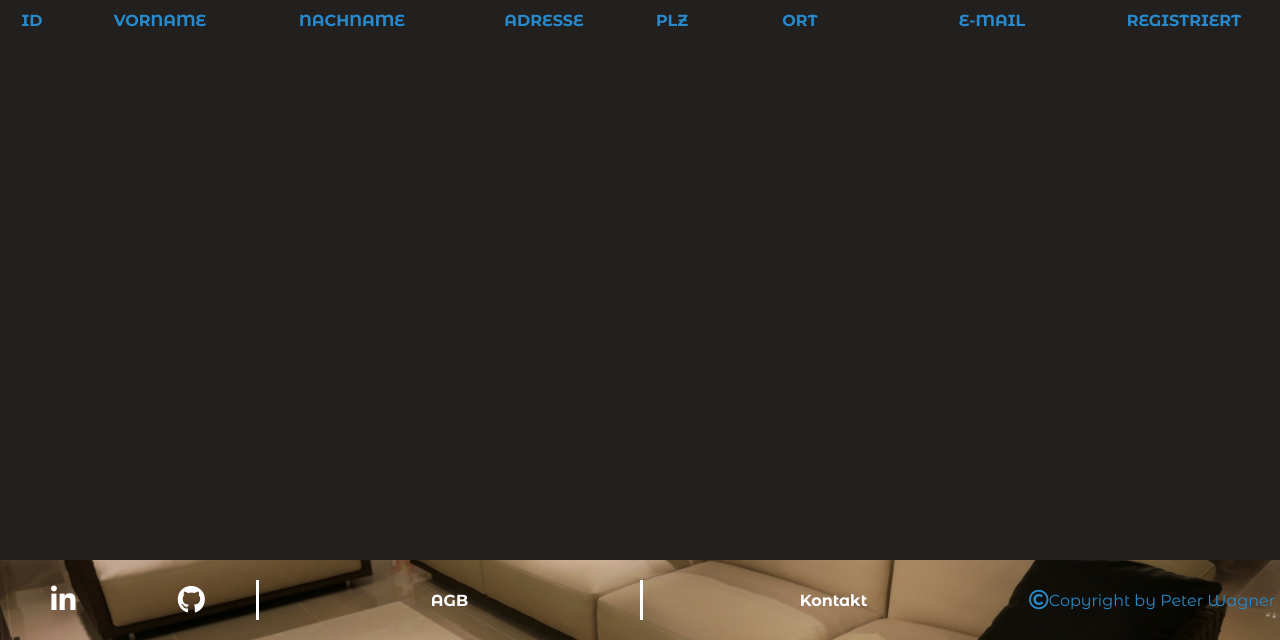
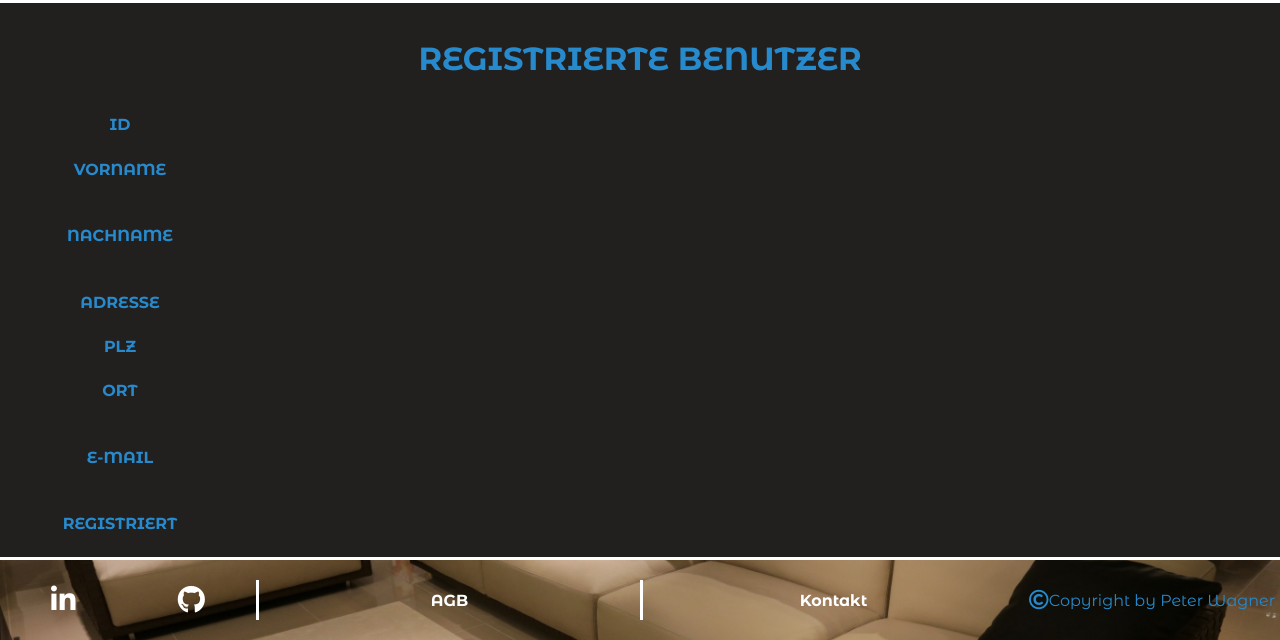
Before and after one commit to PWagner86/livingroom_visualiser, a PHP site: page /05_unterseiten/benutzer.php in a window 1280 px wide. Shown: the part 160-800 px from the top of the page. Run offline with PHP 8.4, Linux system fonts and the light colour scheme; the visitor is signed in with stand-in values (Sample User, id 1); data that the repository does not hold is empty.

Commit message:
added some styling and some users

```diff
--- a/02_styling/07_visualizer/visualizer_style.css
+++ b/02_styling/07_visualizer/visualizer_style.css
@@ -530,6 +530,8 @@ body .scene {
   height: 70vh;
   overflow: hidden;
   position: relative;
+  border-top: solid 3px white;
+  border-bottom: solid 3px white;
 }
 
 body .scene .spawn-wrapper {
--- a/02_styling/07_visualizer/visualizer_style.scss
+++ b/02_styling/07_visualizer/visualizer_style.scss
@@ -19,6 +19,8 @@ body{
         @include size(100%, 70vh);
         overflow: hidden;
         position: relative;
+        border-top: solid 3px white;
+        border-bottom: solid 3px white;
 
         .spawn-wrapper{
             position: absolute;
--- a/02_styling/08_benutzer/benutzer_style.css
+++ b/02_styling/08_benutzer/benutzer_style.css
@@ -529,10 +529,46 @@ body main {
   width: 100%;
   height: 70vh;
   background: #221f1f;
+  border-top: solid 3px white;
+  border-bottom: solid 3px white;
+}
+
+body main .user-title-wrapper {
+  width: 100%;
+  height: 20%;
+  display: -webkit-box;
+  display: -ms-flexbox;
+  display: flex;
+  -webkit-box-pack: center;
+      -ms-flex-pack: center;
+          justify-content: center;
+  -webkit-box-align: center;
+      -ms-flex-align: center;
+          align-items: center;
+  -webkit-box-orient: horizontal;
+  -webkit-box-direction: normal;
+      -ms-flex-direction: row;
+          flex-direction: row;
+}
+
+body main .user-title-wrapper h3 {
+  color: #278ACC;
+}
+
+body main .user-wrapper {
+  width: 100%;
+  height: 80%;
+  display: -webkit-box;
+  display: -ms-flexbox;
+  display: flex;
+  -webkit-box-orient: vertical;
+  -webkit-box-direction: normal;
+      -ms-flex-direction: column;
+          flex-direction: column;
   overflow: auto;
 }
 
-body main .title-container {
+body main .user-wrapper .title-container {
   width: 100%;
   height: 5vmin;
   display: -webkit-box;
@@ -540,7 +576,7 @@ body main .title-container {
   display: flex;
 }
 
-body main .title-container .info {
+body main .user-wrapper .title-container .info {
   width: 15%;
   height: 100%;
   display: -webkit-box;
@@ -558,18 +594,19 @@ body main .title-container .info {
           flex-direction: row;
 }
 
-body main .title-container .info p {
+body main .user-wrapper .title-container .info p {
+  font-size: 2vmin;
   color: #278ACC;
   font-weight: bold;
   text-transform: uppercase;
 }
 
-body main .title-container .small {
+body main .user-wrapper .title-container .small {
   width: 5%;
   height: 100%;
 }
 
-body main .user-container {
+body main .user-wrapper .user-container {
   width: 100%;
   height: 5vmin;
   border: solid 3px #278ACC;
@@ -578,7 +615,7 @@ body main .user-container {
   display: flex;
 }
 
-body main .user-container .user-info {
+body main .user-wrapper .user-container .user-info {
   width: 15%;
   height: 100%;
   display: -webkit-box;
@@ -597,13 +634,69 @@ body main .user-container .user-info {
   border-right: solid 3px #278ACC;
 }
 
-body main .user-container .user-info p {
+body main .user-wrapper .user-container .user-info p {
   color: white;
+  font-size: 1.8vmin;
 }
 
-body main .user-container .id-info,
-body main .user-container .plz-info {
+body main .user-wrapper .user-container .id-info,
+body main .user-wrapper .user-container .plz-info {
   width: 5%;
   height: 100%;
 }
+
+@media screen and (max-width: 1700px) {
+  main {
+    display: -webkit-box;
+    display: -ms-flexbox;
+    display: flex;
+    -ms-flex-wrap: wrap;
+        flex-wrap: wrap;
+  }
+  main #mobile-user-title {
+    width: 100%;
+    height: 20%;
+  }
+  main #mobile-user-wrapper {
+    -webkit-box-orient: horizontal;
+    -webkit-box-direction: normal;
+        -ms-flex-direction: row;
+            flex-direction: row;
+    overflow: auto;
+  }
+  main #mobile-user-wrapper #mobile-title {
+    width: 30vmin;
+    height: 100%;
+    -webkit-box-orient: vertical;
+    -webkit-box-direction: normal;
+        -ms-flex-direction: column;
+            flex-direction: column;
+  }
+  main #mobile-user-wrapper #mobile-title .info {
+    width: 100%;
+    height: 15%;
+  }
+  main #mobile-user-wrapper #mobile-title .small {
+    width: 100%;
+    height: 5%;
+  }
+  main #mobile-user-wrapper #mobile-user {
+    width: 40vmin;
+    height: 100%;
+    -webkit-box-orient: vertical;
+    -webkit-box-direction: normal;
+        -ms-flex-direction: column;
+            flex-direction: column;
+  }
+  main #mobile-user-wrapper #mobile-user .user-info {
+    width: 100%;
+    height: 15%;
+    border-bottom: solid 3px #278ACC;
+  }
+  main #mobile-user-wrapper #mobile-user .id-info,
+  main #mobile-user-wrapper #mobile-user .plz-info {
+    width: 100%;
+    height: 5%;
+  }
+}
 /*# sourceMappingURL=benutzer_style.css.map */
--- a/02_styling/08_benutzer/benutzer_style.scss
+++ b/02_styling/08_benutzer/benutzer_style.scss
@@ -17,6 +17,22 @@ body{
     main{
         @include size(100%, 70vh);
         background: $darkGrey;
+        border-top: solid 3px white;
+        border-bottom: solid 3px white;
+
+        .user-title-wrapper{
+            @include size(100%, 20%);
+            @include flex(center, center, row);
+
+            h3{
+                color: $mainColor
+            }
+        }
+
+        .user-wrapper{
+            @include size(100%, 80%);
+            display: flex;
+            flex-direction: column;
             overflow: auto;
 
             .title-container{
@@ -28,6 +44,7 @@ body{
                     @include flex(center, center, row);
 
                     p{
+                        font-size: 2vmin;
                         color: $mainColor;
                         font-weight: bold;
                         text-transform: uppercase;
@@ -51,6 +68,7 @@ body{
 
                     p{
                         color: white;
+                        font-size: 1.8vmin;
                     }
                 }
 
@@ -61,3 +79,64 @@ body{
             }
         }
     }
+}
+
+@media screen and (max-width: 1700px){
+
+    main{
+        display: flex;
+        flex-wrap: wrap;
+
+        #mobile-user-title{
+            @include size(100%, 20%);
+        }
+
+        #mobile-user-wrapper{
+            flex-direction: row;
+            overflow: auto;
+
+            #mobile-title{
+                @include size(30vmin, 100%);
+                flex-direction: column;
+            }
+
+            #mobile-title{
+
+                .info{
+                    @include size(100%, 15%);
+                }
+
+                .small{
+                    @include size(100%, 5%);
+                }
+            }
+
+            #mobile-user{
+                @include size(40vmin, 100%);
+                flex-direction: column;
+
+                .user-info{
+                    @include size(100%, 15%);
+                    border-bottom: solid 3px $mainColor;
+                }
+
+                .id-info,
+                .plz-info{
+                    @include size(100%, 5%);
+                }
+            }
+        }
+    }
+}
+
+@media screen and (max-width: 992px){
+
+}
+
+@media screen and (max-width: 768px){
+
+}
+
+@media screen and (max-width: 576px){
+
+}
--- a/05_unterseiten/benutzer.php
+++ b/05_unterseiten/benutzer.php
@@ -33,7 +33,13 @@ if($resultatUser != false){
 
     <main>
 
-        <div class="title-container">
+        <div class="user-title-wrapper" id="mobile-user-title">
+            <h3>Registrierte Benutzer</h3>
+        </div>
+
+        <div class="user-wrapper" id="mobile-user-wrapper">
+
+            <div class="title-container" id="mobile-title">
                 <div class="info small"><p>ID</p></div>
                 <div class="info"><p>Vorname</p></div>
                 <div class="info"><p>Nachname</p></div>
@@ -49,7 +55,7 @@ if($resultatUser != false){
             if(count($datenUser) > 0){
                 foreach($datenUser as $user){
             ?>
-        <div class="user-container">
+            <div class="user-container" id="mobile-user">
                 <div class="user-info id-info"><p><?=$user['ID']?></p></div>
                 <div class="user-info firstname-info"><p><?=$user['vorname']?></p></div>
                 <div class="user-info lastname-info"><p><?=$user['nachname']?></p></div>
@@ -64,6 +70,9 @@ if($resultatUser != false){
             }
             ?>
 
+        </div>
+
+
 
 
     </main>
```
Also changed, not shown: 2 other files. Lines whose indentation alone changed are shown as unchanged.
